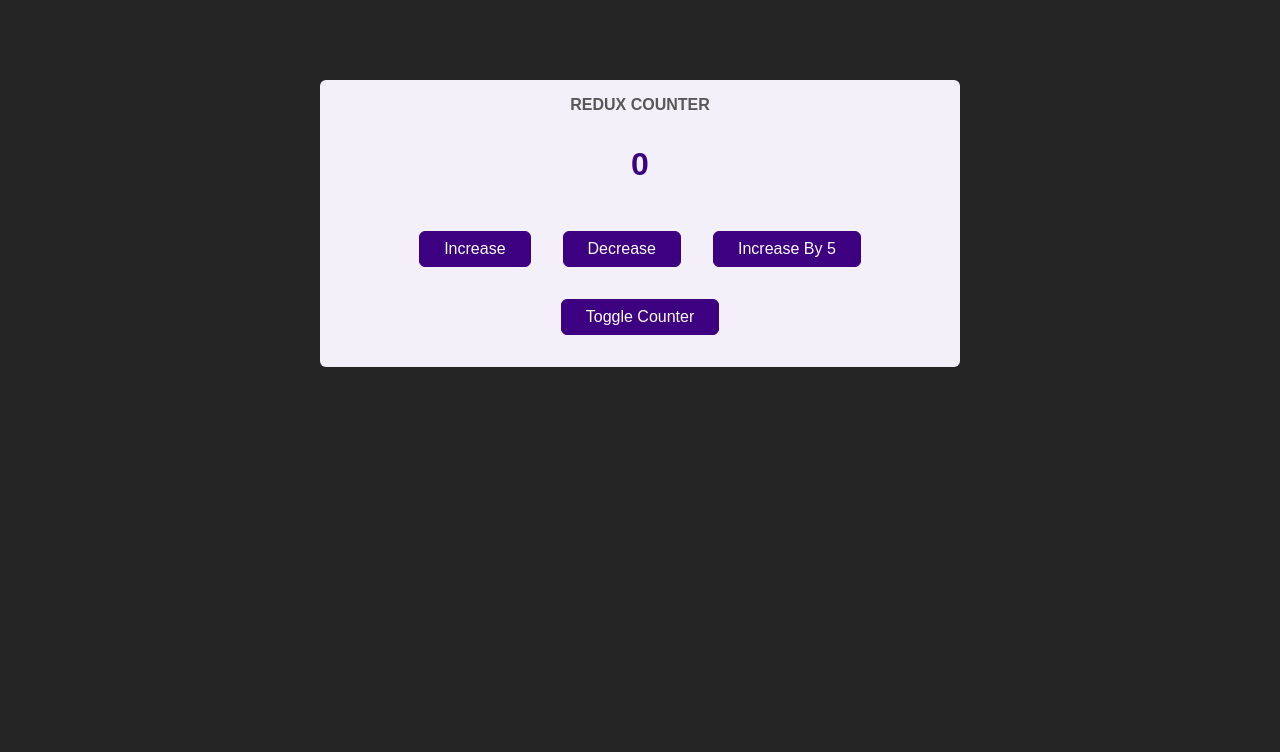
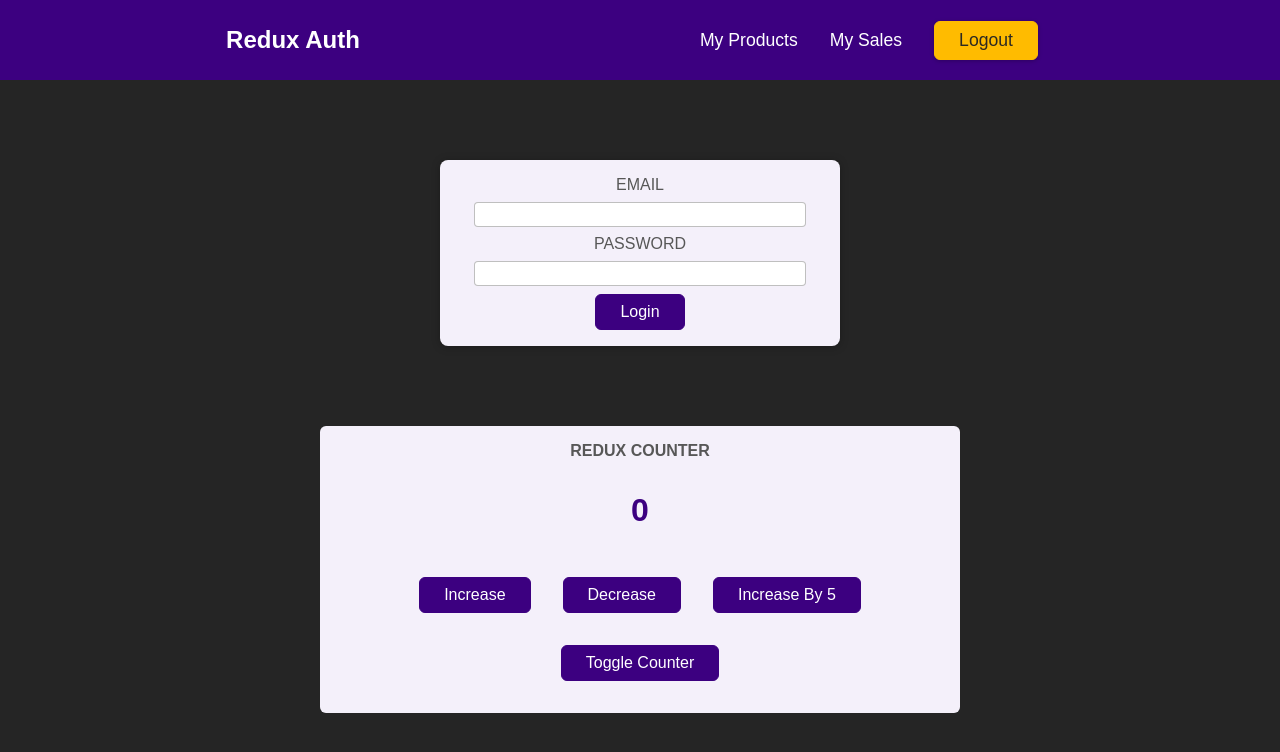
Before and after one commit to Perevechenkov/redux-toolkit-example, a JavaScript app: page / in a window 1280 px wide. Shown: the top 752 px of the page. Built offline with nearby package versions, Linux system fonts and the light colour scheme.

Commit message:
Header & Auth components w/ styling

```diff
--- a/src/App.js
+++ b/src/App.js
@@ -1,7 +1,15 @@
 import Counter from './components/Counter';
+import Header from './components/Header';
+import Auth from './components/Auth';
 
 function App() {
-  return <Counter />;
+  return (
+    <>
+      <Header />
+      <Auth />
+      <Counter />;
+    </>
+  );
 }
 
 export default App;
--- a/src/abstracts/_variables.scss
+++ b/src/abstracts/_variables.scss
@@ -1,8 +1,9 @@
 $bg-primary-dark: #252525;
-$bg-primary-light: #d8d2cd;
 $bg-primary-violet: #3c0080;
 $bg-primary-violet-hover: #5b14ac;
 $bg-primary-violet-light: #f4f0fa;
+$bg-primary-yellow: #ffbb00;
+$bg-primary-yellow-hover: #ffa600;
 
 $border-dark-opace: rgba(0, 0, 0, 0.25);
 $border-dark: rgba(0, 0, 0, 0.65);
@@ -11,8 +12,8 @@
 
 $text-color: white;
 $text-dark-color: #575757;
-$text-orange-color: #ad5502;
-$text-hover-color: #f3cafb;
+$text-black-color: #2c2922;
+$text-violet-hover-color: #b864da;
 
 $bg-error: #ffeff1;
 $text-error: #ca3e51;
--- /dev/null
+++ b/src/components/Auth.js
@@ -0,0 +1,21 @@
+import classes from './Auth.module.scss';
+
+export default function Auth(props) {
+  return (
+    <main className={classes.auth}>
+      <section>
+        <form>
+          <div className={classes.control}>
+            <label htmlFor='email'>Email</label>
+            <input type='email' id='email' />
+          </div>
+          <div className={classes.control}>
+            <label htmlFor='password'>Password</label>
+            <input type='password' id='password' />
+          </div>
+          <button>Login</button>
+        </form>
+      </section>
+    </main>
+  );
+}
--- /dev/null
+++ b/src/components/Auth.module.scss
@@ -0,0 +1,42 @@
+@use "../abstracts/variables" as *;
+
+.auth {
+     width: 60%;
+     max-width: 25rem;
+     margin: 5rem auto;
+     padding: 1rem;
+
+     box-shadow: 0 1px 8px $border-dark-opace;
+     border-radius: 8px;
+
+     text-align: center;
+
+     background-color: $bg-primary-violet-light;
+
+     .control {
+          margin-bottom: 0.5rem;
+
+          label {
+               margin-bottom: 0.5rem;
+
+               display: block;
+
+               text-transform: uppercase;
+               color: $text-dark-color;
+          }
+
+          input {
+               width: 90%;
+               margin: auto;
+               padding: 0.25rem;
+
+               border: 1px solid $border-dark-opace;
+               border-radius: 4px;
+
+               &:focus {
+                    outline: none;
+                    border-color: $border-dark;
+               }
+          }
+     }
+}
--- /dev/null
+++ b/src/components/Header.js
@@ -0,0 +1,22 @@
+import classes from './Header.module.scss';
+
+export default function Header(props) {
+  return (
+    <header className={classes.header}>
+      <h2>Redux Auth</h2>
+      <nav>
+        <ul>
+          <li>
+            <a href='/'>My Products</a>
+          </li>
+          <li>
+            <a href='/'>My Sales</a>
+          </li>
+          <li>
+            <button>Logout</button>
+          </li>
+        </ul>
+      </nav>
+    </header>
+  );
+}
--- /dev/null
+++ b/src/components/Header.module.scss
@@ -0,0 +1,57 @@
+@use "../abstracts/variables" as *;
+
+.header {
+     width: 100%;
+     height: 5rem;
+     padding: 0 5%;
+
+     display: flex;
+     justify-content: space-around;
+     align-items: center;
+
+     background-color: $bg-primary-violet;
+     color: $text-color;
+
+     ul {
+          margin: 0;
+          padding: 0;
+
+          display: flex;
+          align-items: center;
+
+          list-style: none;
+
+          li {
+               margin: 0 1rem;
+
+               a {
+                    text-decoration: none;
+
+                    color: $text-color;
+                    font-size: 1.1rem;
+
+                    &:hover,
+                    &:active {
+                         color: $text-violet-hover-color;
+                    }
+               }
+          }
+     }
+
+     button {
+          padding: 0.5rem 1.5rem;
+
+          border: 1px solid $bg-primary-yellow;
+          box-shadow: 0 1px 4px $border-dark-opace;
+
+          background-color: $bg-primary-yellow;
+          color: $text-black-color;
+          font-size: 1.1rem;
+
+          &:hover,
+          &:active {
+               border-color: $bg-primary-yellow-hover;
+               background-color: $bg-primary-yellow-hover;
+          }
+     }
+}
```
